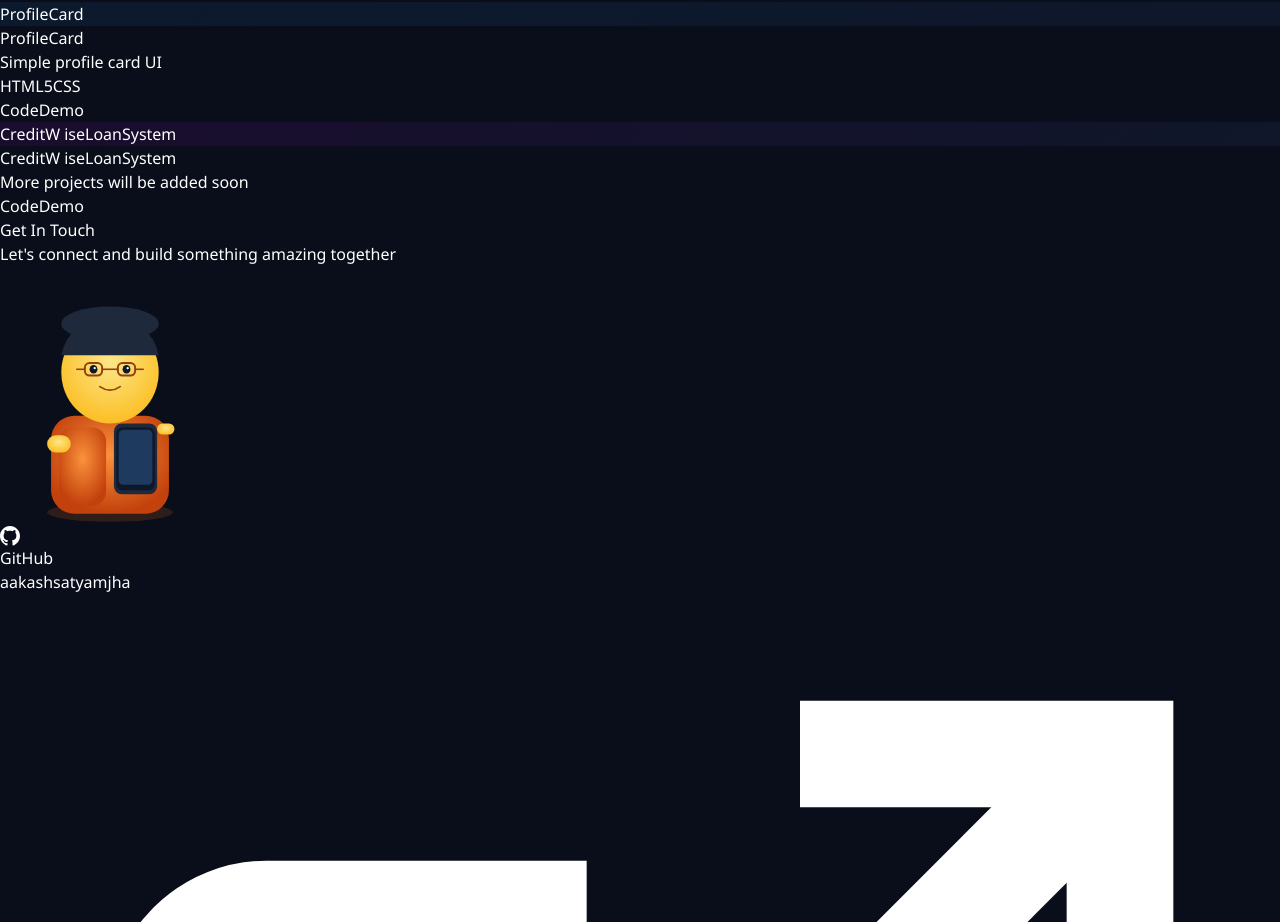
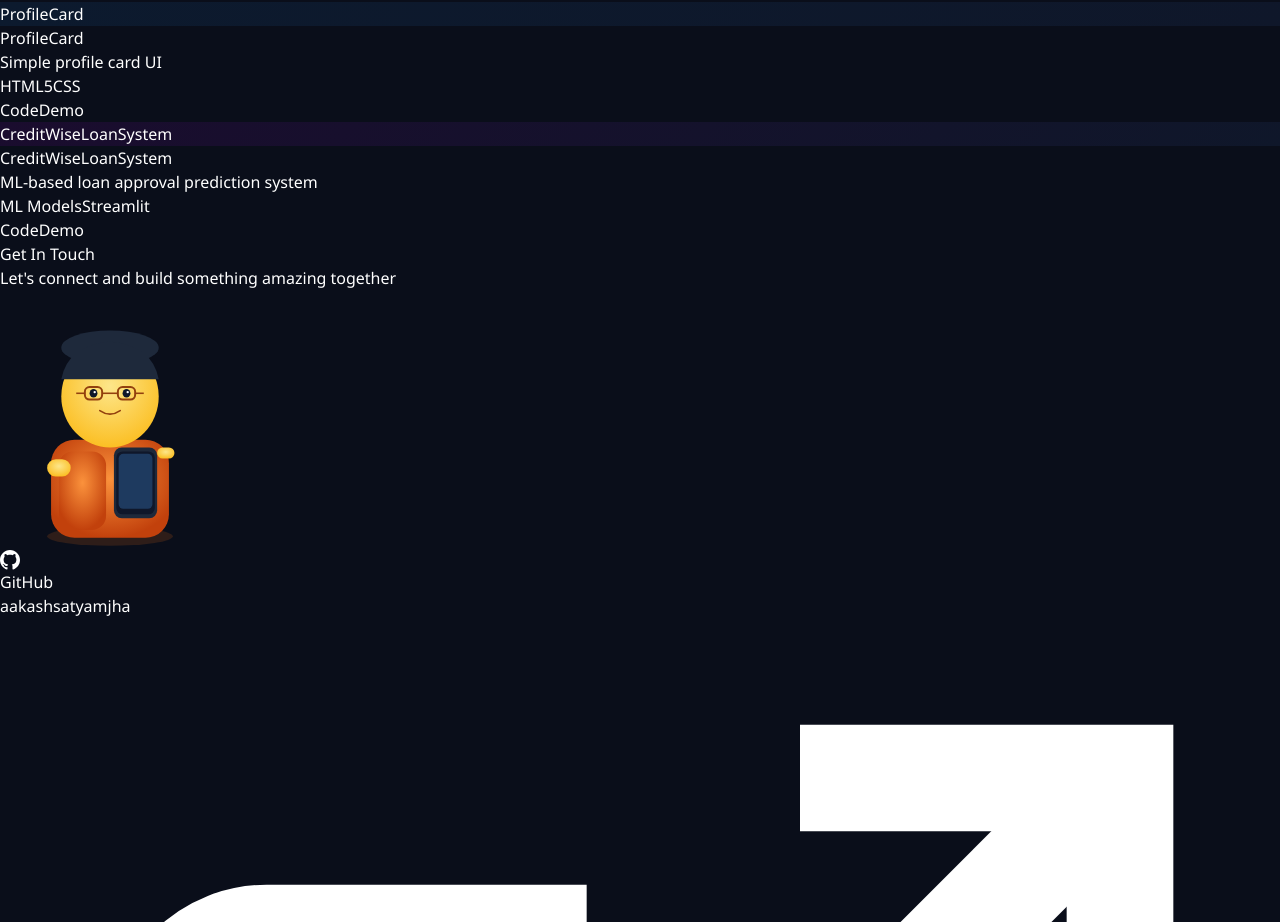
Before and after one commit to aakashsatyamjha/PORTFOLIO, a React (Vite) app: page / in a window 1280 px wide. Shown: the part 3680-4602 px from the top of the page. Built offline with nearby package versions, Linux system fonts and the light colour scheme.

Commit message:
Revise CreditWiseLoanSystem project information
Updated project details for CreditWiseLoanSystem with a new description and tags.

```diff
--- a/src/components/Projects.jsx
+++ b/src/components/Projects.jsx
@@ -20,14 +20,14 @@ const projects = [
     demoLink: "https://profile-card-seven-pi.vercel.app/",
   },
   {
-    title: "CreditW iseLoanSystem",
-    description: "More projects will be added soon",
-    tags: [],
-    color1: "#1a0c2e",
-    color2: "#0f172a",
-    codeLink: "https://github.com/aakashsatyamjha/CreditWiseLoanSystem",
-    demoLink: "https://creditwiseloansystem-fsnwgs6oy8lq2gtp7mfcxs.streamlit.app/",
-  },
+  title: "CreditWiseLoanSystem",
+  description: "ML-based loan approval prediction system",
+  tags: ["ML Models", "Streamlit"],
+  color1: "#1a0c2e",
+  color2: "#0f172a",
+  codeLink: "https://github.com/aakashsatyamjha/CreditWiseLoanSystem",
+  demoLink: "https://creditwiseloansystem-fsnwgs6oy8lq2gtp7mfcxs.streamlit.app/",
+}
 ];
 
 const Projects = () => {
```
